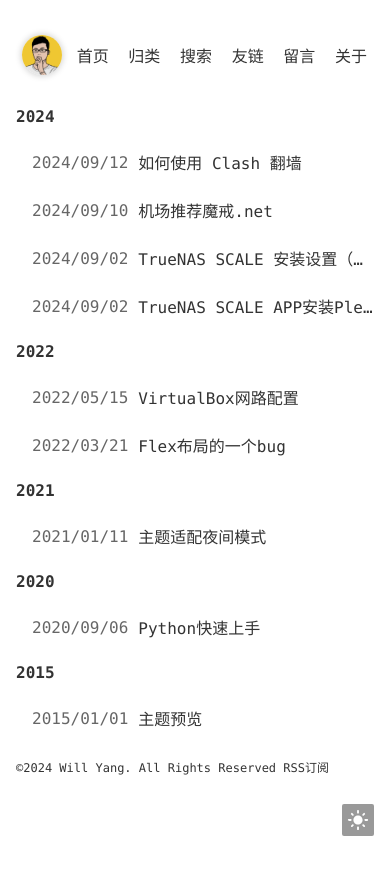
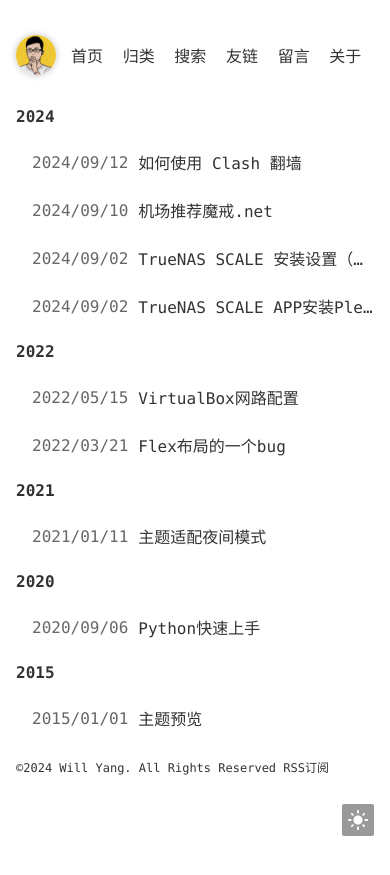
Before and after one commit to zongzaimang/blog.willyang, a Jekyll site: the page built from index.html, in a window 390 px wide. Shown: the top 875 px of the page. Built offline with Jekyll 4.4.1, drawn with Linux system fonts in a browser that asks for light colours.

Commit message:
Update common.css

```diff
--- a/static/css/common.css
+++ b/static/css/common.css
@@ -193,7 +193,7 @@ input:-webkit-autofill {
 @media screen and (max-width: 560px) {
   .header {
     padding: 35px 0 20px 0;
-    justify-content: right;
+    justify-content: flex-start;
   }
   .header .menu {
     margin-right: 2px;
```
